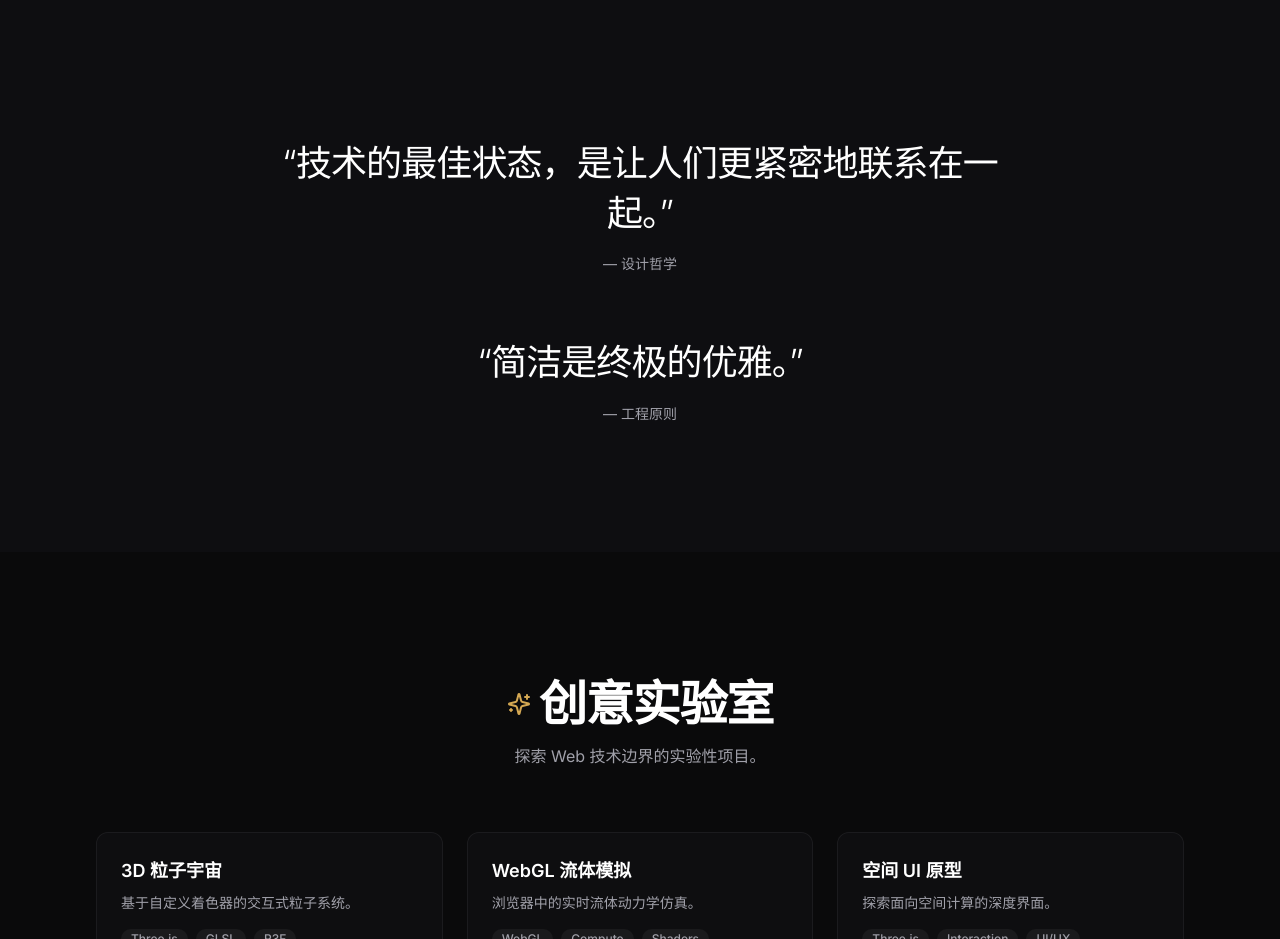
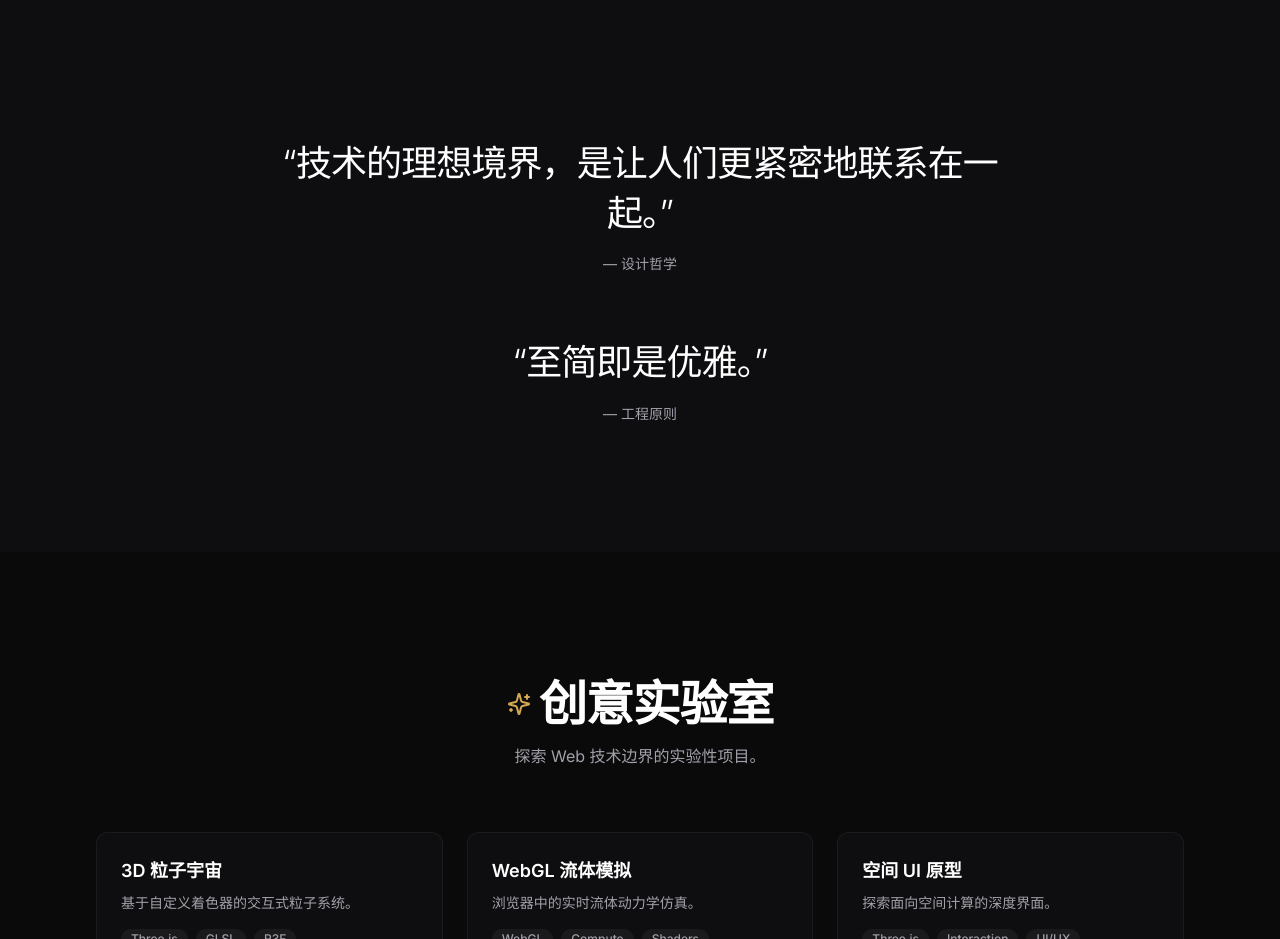
Before and after one commit to hyh112300/zhouzi, a Next.js app in the folder apps/landing/: page / in a window 1280 px wide. Shown: the part 4320-5259 px from the top of the page. Built offline with nearby package versions, Linux system fonts and the light colour scheme.

Commit message:
fix(landing): 调整哲学与工程原则文案避免绝对化用语

```diff
--- a/apps/landing/src/components/sections/Philosophy.tsx
+++ b/apps/landing/src/components/sections/Philosophy.tsx
@@ -6,11 +6,11 @@ import { Section } from '@/components/ui/Section'
 
 const QUOTES = [
   {
-    text: '技术的最佳状态，是让人们更紧密地联系在一起。',
+    text: '技术的理想境界，是让人们更紧密地联系在一起。',
     author: '— 设计哲学',
   },
   {
-    text: '简洁是终极的优雅。',
+    text: '至简即是优雅。',
     author: '— 工程原则',
   },
 ]
```
